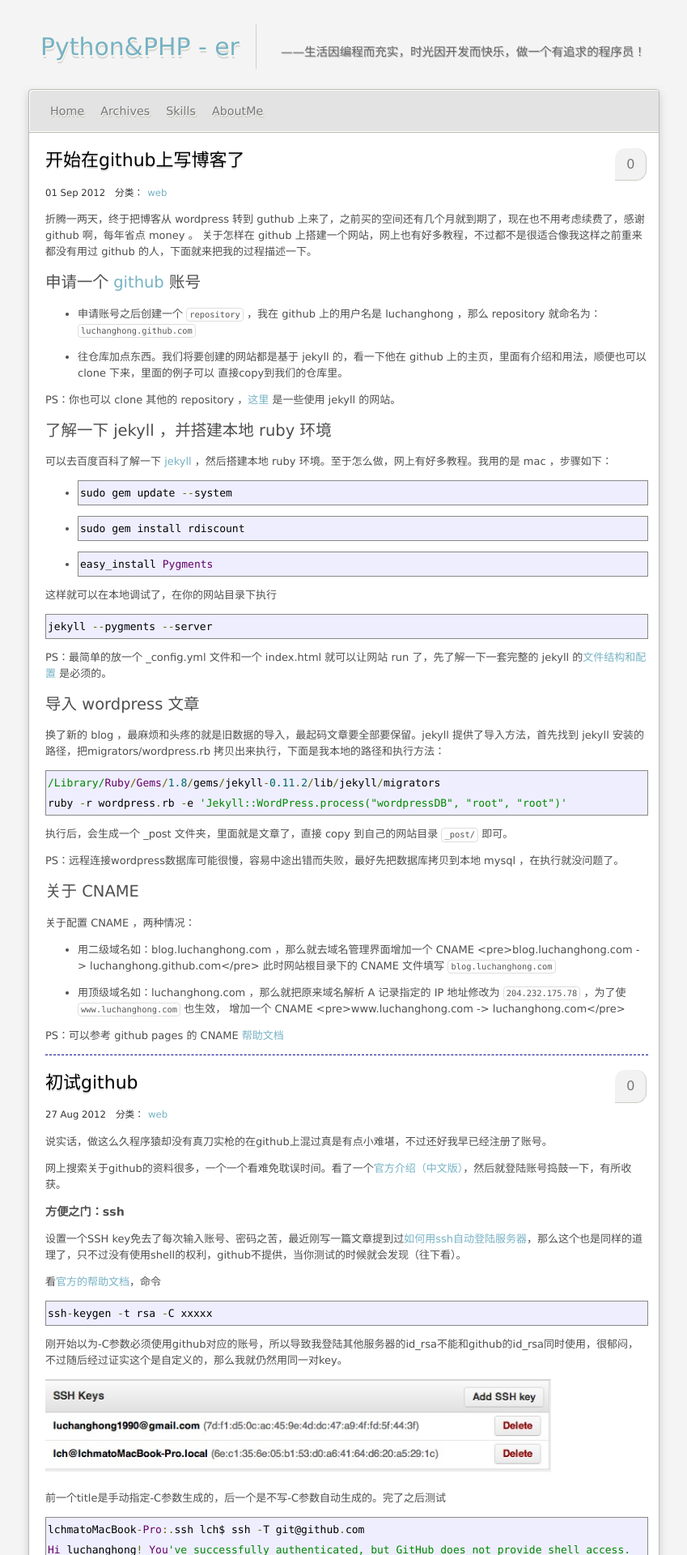
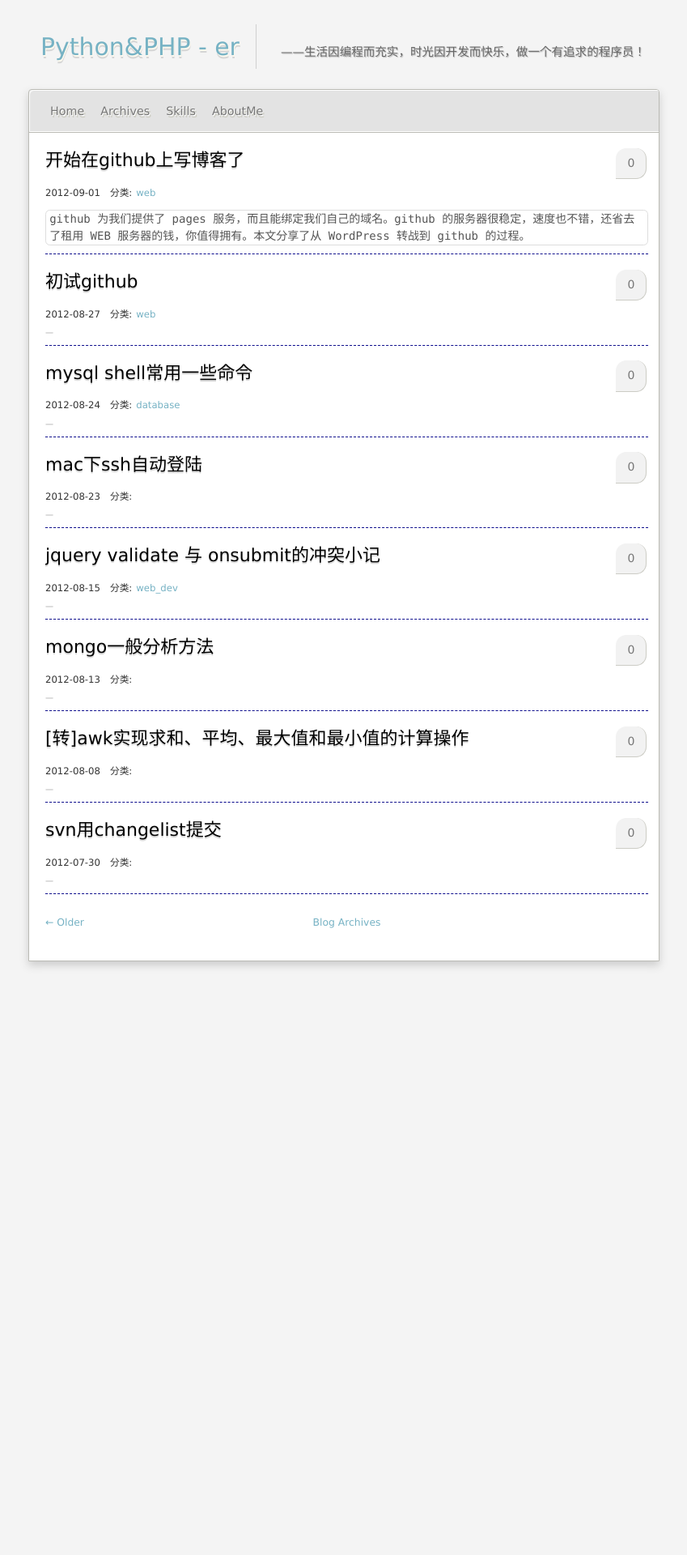
Before and after one commit to luchanghong/luchanghong.github.com, a Jekyll site: the page built from index.html, in a window 1280 px wide. Shown: the top 1920 px of the page at 81% size, without its empty margins (215-1064 px from the left). Built offline with Jekyll 4.4.1, drawn with Linux system fonts in a browser that asks for light colours; Markdown is read by kramdown in place of the engine named in the settings; the list of posts is cut into pages by our own code; comment, search, counter and statistics services are not loaded; after the commit the page ends 1203 px from its top, so only the background shows below that; some of the changed text lies outside the part shown.

Commit message:
update index style.

```diff
--- a/_config.yml
+++ b/_config.yml
@@ -12,5 +12,5 @@
 
 # post config
 date_format: "%Y-%m-%d"
-paginate: 3
+paginate: 8
 pagination_dir: blog/
--- a/_posts/web/2012-09-01-start-write-blog-on-github.md
+++ b/_posts/web/2012-09-01-start-write-blog-on-github.md
@@ -3,6 +3,7 @@
 title: 开始在github上写博客了
 category: web
 tags: [github]
+description: github 为我们提供了 pages 服务，而且能绑定我们自己的域名。github 的服务器很稳定，速度也不错，还省去了租用 WEB 服务器的钱，你值得拥有。本文分享了从 WordPress 转战到 github 的过程。
 ---
 
 折腾一两天，终于把博客从 wordpress 转到 guthub 上来了，之前买的空间还有几个月就到期了，现在也不用考虑续费了，感谢 github 啊，每年省点 money 。
--- a/css/style-default.css
+++ b/css/style-default.css
@@ -28,7 +28,7 @@
 a:hover{
 	color:#C30;
 }
-p code, li code {
+p code, li code, .post_description{
     display: inline-block;
     white-space: no-wrap;
     background: white;
@@ -44,6 +44,10 @@
     padding: 0 .3em;
     margin: -1px 0;
     font-family: Menlo,Monaco,"Andale Mono","lucida console","Courier New",monospace;
+}
+.post_description{
+    margin-bottom: 10px;
+    font-size: 14px;
 }
 pre{
     line-height: 25px;
--- a/css/style.css
+++ b/css/style.css
@@ -375,7 +375,7 @@
 	position:absolute;
 	right:2%;
 	margin-top:-45px;
-	font-size:16px;
+	font-size:14px;
 	border-right-width: 1px;
 	border-right-style:solid;
 	border-bottom-width: 1px;
--- a/index.html
+++ b/index.html
@@ -10,12 +10,14 @@
                 <a href="{{ post.url }}" title="{{ post.title }}">{{ post.title }}</a>
             </h2>
             <p class="info">
-                <span class="dateinfo">{{ post.date | date_to_string }}</span>
-                <span class="catinfo">分类：<a href="">{{ post.category }}</a></span>
+                <span class="dateinfo">{% include post/date.html %} {{ time }}</span>
+                <span class="catinfo">分类:<a href="">{{ post.category }}</a></span>
                 <span class="cmtinfo"><a href="{{ post.url }}#disqus_thread" title="《{{ post.title }}》上的评论">0</a></span>
             </p>
             <div class="clear"></div>
-            <div class="indexentry">{{ post.content }}</div>
+            <div class="indexentry">
+                <div class="post_description">{{ post.description }}</div>
+            </div>
             <div class="clear"></div>
         </div>
     {% endfor %}
```
